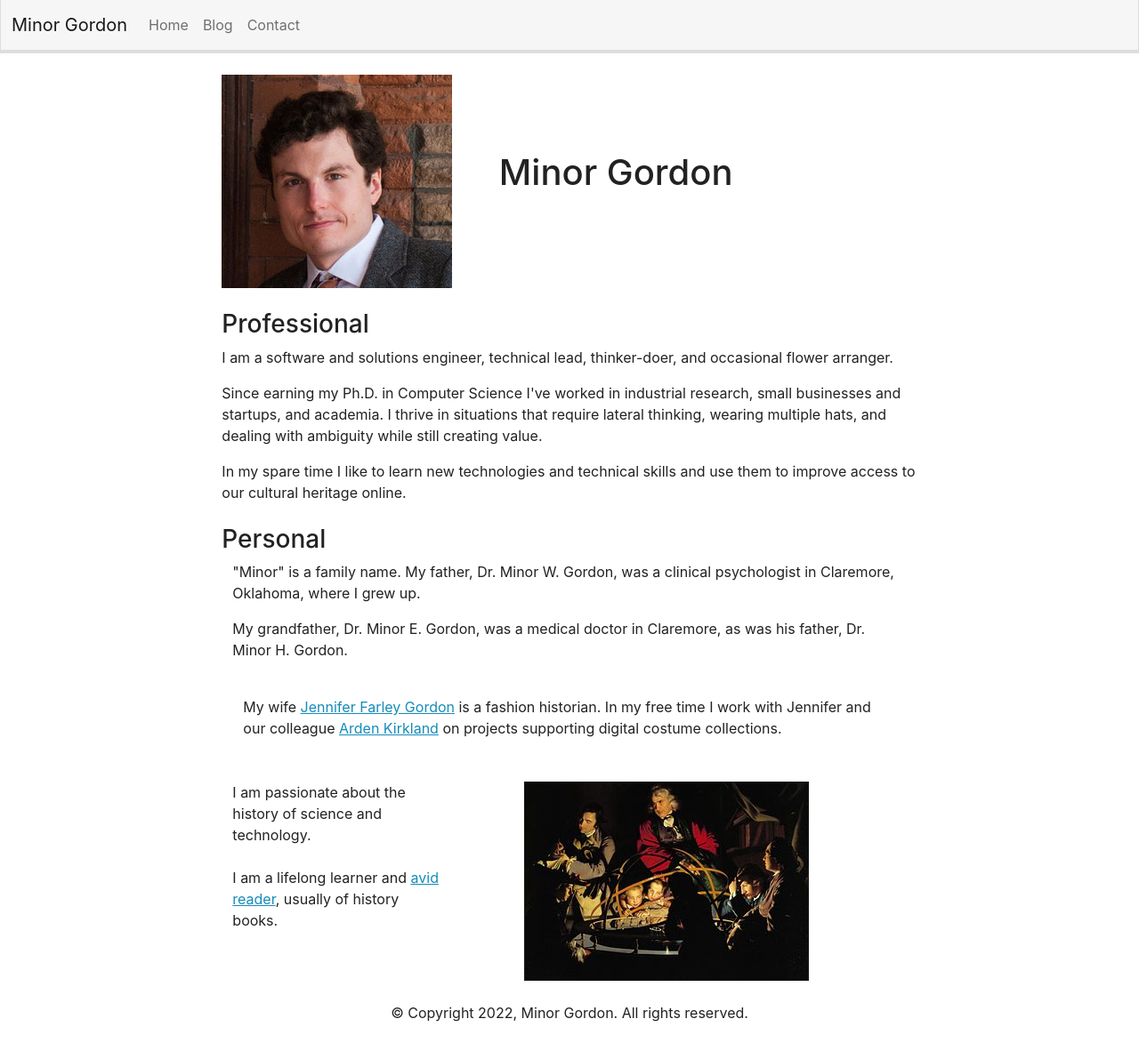
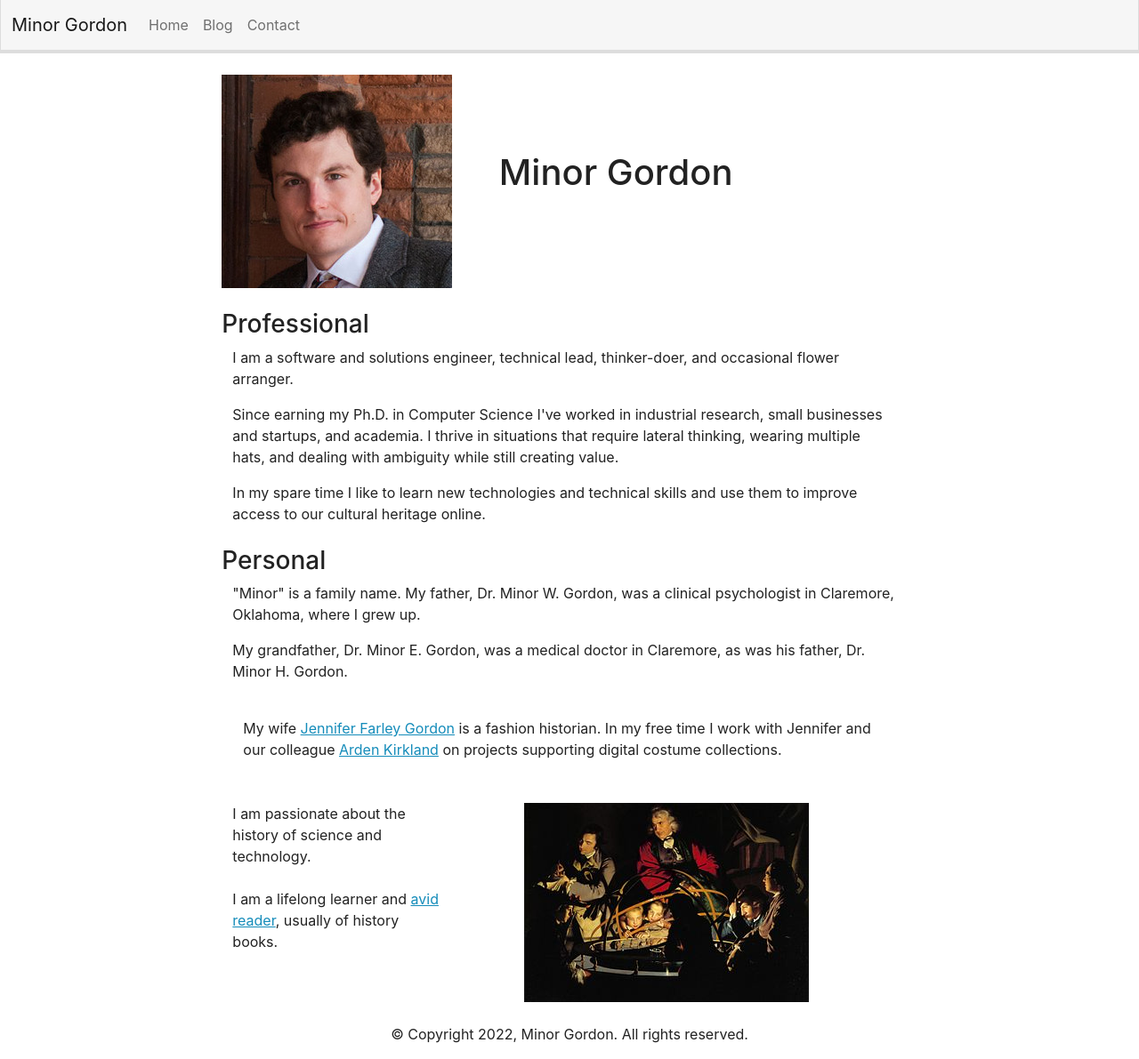
Before and after one commit to minorg/minorgordon.net, a Jekyll site: the page built from index.html, in a window 1280 px wide. Shown: the whole page at 89% size. Built offline with Jekyll 4.4.1, drawn with Linux system fonts in a browser that asks for light colours; before the commit the page ends 1167 px from its top, so only the background shows below that.

Commit message:
redo index

```diff
--- a/index.html
+++ b/index.html
@@ -11,6 +11,9 @@ layout: page
     <div class="row mt-4">
         <div class="col-12">
             <h3>Professional</h3>
+            <div class="container-fluid">
+                <div class="row">
+                    <div class="col-12 ps-0">
                         <p>
                             I am a software and solutions engineer, technical lead, thinker-doer, and occasional flower arranger.
                         </p>
@@ -20,6 +23,9 @@ layout: page
                         <p>
                             In my spare time I like to learn new technologies and technical skills and use them to improve access to our cultural heritage online.</p>
                         </p>
+                    </div>
+                </div>
+            </div>
         </div>
     </div>
     <div class="row mt-2">
```
Lines whose indentation alone changed are shown as unchanged.
